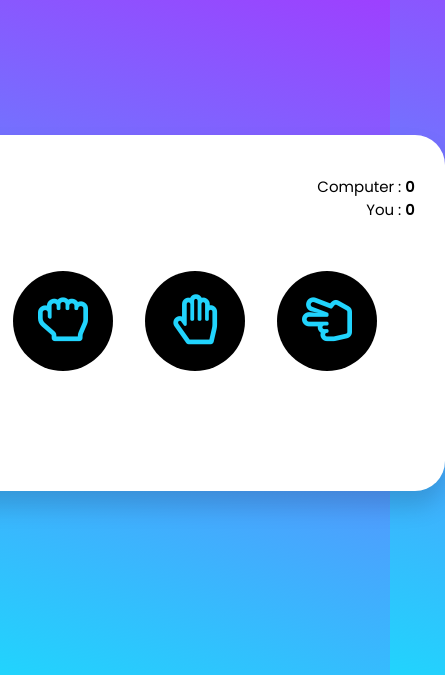
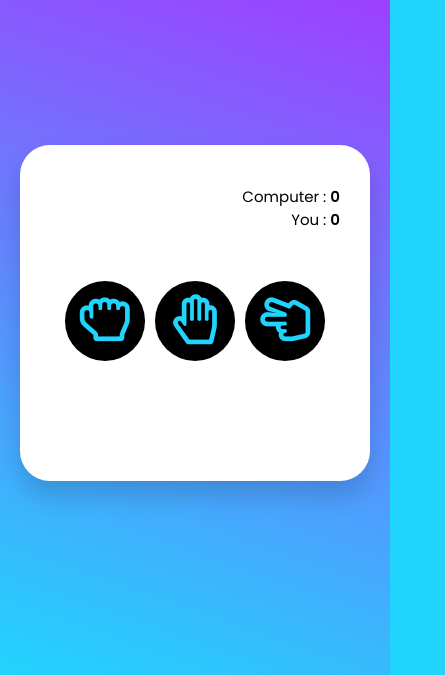
Before and after one commit to fuadcoder/rock-paper-scissors, a plain HTML site: page index.html in a window 390 px wide. Shown: the part 169-844 px from the top of the page, 445 px wide, since content can reach past the window. Drawn offline with Linux system fonts and the light colour scheme.

Commit message:
Rock Paper Scissors

```diff
--- a/styles.css
+++ b/styles.css
@@ -16,7 +16,7 @@ h1 {
     text-align: center;
     font-weight: bolder;
     color: #fff;
-    font-size: 55px;
+    font-size: 50px;
     margin-top: 30px;
     font-family: "Poppins", sans-serif;
     text-shadow: 3px 5px #000;
@@ -32,7 +32,7 @@ h1 {
     top: 50%;
     left: 50%;
     border-radius: 30px;
-    box-shadow: 0 15px 25px rgba(0,0,0,0.15) ;
+    box-shadow: 0 15px 25px rgba(0, 0, 0, 0.15);
 }
 
 .scores {
@@ -69,11 +69,13 @@ h1 {
     text-align: center;
 }
 
-.scores,.details{
-    font-family: 'Poppins',sans-serif;
+.scores,
+.details {
+    font-family: 'Poppins', sans-serif;
     font-weight: 400;
     font-size: 15px;
 }
+
 #result {
     width: 180px;
     padding: 10px 0;
@@ -81,27 +83,46 @@ h1 {
     font-weight: 600;
     letter-spacing: .5px;
 }
+
 #user_choice,
-#computer_choice{
+#computer_choice {
     font-weight: 400;
     margin-bottom: 10px;
 }
-span{
+
+span {
     font-weight: 600;
 }
 
 @media (max-width: 670px) {
     h1 {
+        font-size: 2rem;
+        margin: 0;
+    }
+
+    .container {
+        margin-top: 60px;
+        min-width: 350px;
+    }
+
+    .weapons button {
         font-size: 50px;
-        margin: 0;
-    }.container {
+        height: 80px;
+        width: 100px;
+    }
+
+    .weapons button:nth-child(2)
+    {
+        margin: 0 10px;
+    }
+}
+
+@media (max-width: 1200px) {
+    h1 {
+        font-size: 50px;
+    }
+
+    .container {
         margin-top: 60px;
     }
 }
-@media (max-width: 1200px) {
-    h1 {
-        font-size: 50px;
-    }.container {
-        margin-top: 60px;
-    }
-}
```
